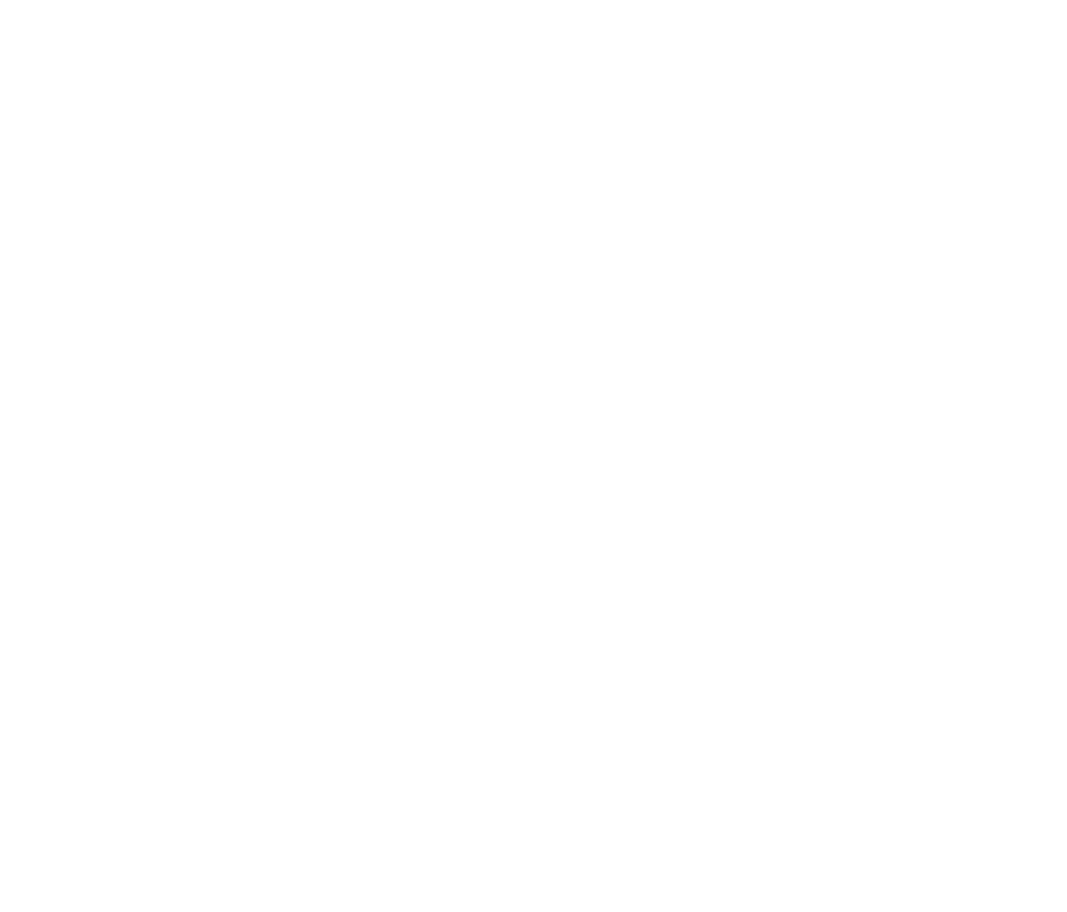
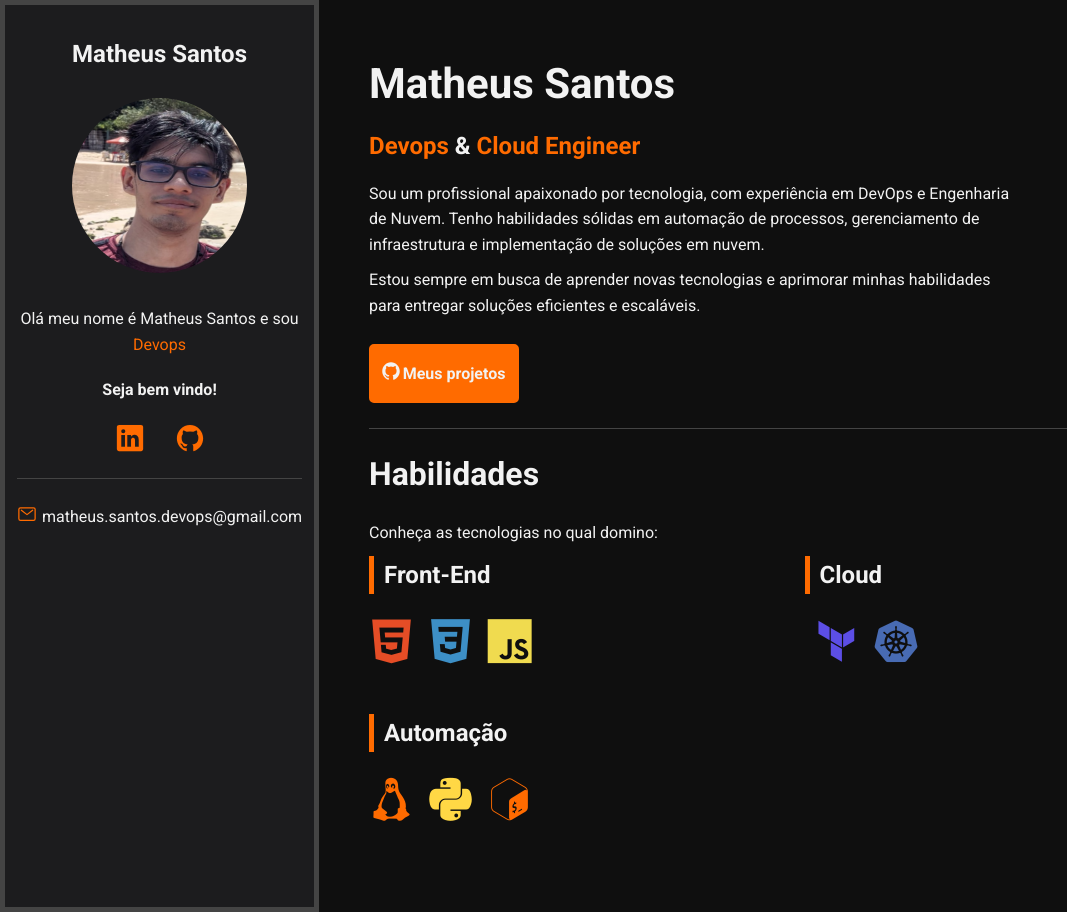
Before and after one commit to berilovania/portfolio, a plain HTML site: page index.html in a window 1280 px wide. Shown: the whole page, without its empty margins (0-1067 px from the left). Before the commit the page ends 800 px from the top, so only its background shows below. Drawn offline with nearby package versions, Linux system fonts and the light colour scheme.

Commit message:
site feito!

```diff
--- /dev/null
+++ b/css/styles.css
@@ -0,0 +1,237 @@
+* {
+    font-family: "Roboto", sans-serif;
+    margin: 0;
+    padding: 0;
+    box-sizing: border-box;
+}
+
+:root {
+    --primary-color: #ff6b00;          /* laranja vibrante */
+    --secondary-color: #cc5500;        /* laranja escuro */
+    --main-text-color: #f2f2f2;        /* texto claro */
+    --background-color: #0f0f0f;       /* fundo geral */
+    --bio-bg-color: #1c1c1e;           /* fundo da bio */
+    --bio-border-color: #444;          /* borda sutil */
+    --about-bg-color: #0f0f0f;         /* fundo seção sobre */
+    --border-color: #444;              /* linhas e separadores */
+}
+
+body {
+    background-color: var(--background-color);
+    color: var(--main-text-color);
+    line-height: 1.6;
+}
+
+
+.highlight {
+    color: var(--primary-color);
+}
+
+#container {
+    display : flex;
+    flex-direction: row;
+    color: var(--main-text-color);
+}
+
+#bio-container {
+    flex: 1 1 20%;
+    min-height: 100vh;
+    background-color: var(--bio-bg-color);
+    border: 5px solid var(--bio-border-color);
+    padding: 30px 12px;
+    text-align: center;
+}
+
+#about-container {
+    flex: 1 1 80%;
+    min-height: 100vh;
+    background-color: var(--about-bg-color);
+    padding: 50px;
+}
+
+#bio-container h2 {
+    margin-bottom: 25px;
+}
+
+#bio-container p {
+    margin-bottom: 20px;
+}
+
+#profile-image  {
+    width: 175px;
+    height: 175px;
+    border-radius: 50%;
+    margin-bottom: 25px;
+}
+
+#social-container {
+    display: flex;
+    justify-content: center;
+    list-style: none;
+    border-bottom: 1px solid var(--border-color);
+    padding-bottom: 25px;
+    margin-bottom: 25px;
+}
+
+#social-container li {
+    flex: 1 1 0;
+    max-width: 60px;
+}
+
+#bio-container #welcome-text {
+    font-weight: bold;
+}
+
+#social-container li a {
+    text-decoration: none;
+    color: var(--primary-color);
+    font-size: 30px;
+    display: flex;
+    justify-content: center;
+}
+#email-container {
+    display: flex;
+    justify-content: center;
+    margin-top: 20px;
+}
+#email-container ion-icon,
+#email-container a {
+    flex: 1 1 0;
+}
+#email-container a {
+    text-decoration: none;
+    color: var(--main-text-color);
+    max-width: 275px;
+}
+#email-container ion-icon {
+    font-size: 20px;
+    color: var(--primary-color);
+    margin-right: 5px;
+    max-width: 20px;
+}
+
+#name {
+    font-size: 42px;
+    margin-bottom: 10px;
+}
+
+#title {
+    font-size: 24px;
+    margin-bottom: 15px;
+    font-weight: bold;
+}
+.description {
+    max-width: 75%;
+    margin-bottom: 10px;
+}
+
+#btn-projects {
+    font-weight: bold;
+    font-size: 16px;
+    text-decoration: none;
+    color: var(--main-text-color);
+    background-color: var(--primary-color);
+    border: 2px solid var(--primary-color);
+    padding: 15px 10px;
+    border-radius: 5px;
+    margin: 25px 0;
+    transition: .5s;
+    width: 150px;
+    display: flex;
+    text-align: center;
+    justify-content: center;
+
+}
+
+#btn-projects ion-icon,
+#btn-projects span {
+    flex: 1 1 0;
+}
+
+#btn-projects ion-icon{
+    font-size: 20px;
+    max-width: 20px;
+}
+
+#btn-projects:hover {
+    background-color: transparent;
+    color: var(--primary-color);
+}
+
+#skills-section-title {
+    border-top: 1px solid var(--border-color);
+    padding-top: 20px;
+    margin-bottom: 20px;
+    font-size: 32px
+}
+
+#skills-container {
+    display: flex;
+    flex-wrap: wrap;
+    gap: 10px;
+}
+
+.skills-box {
+    flex: 1 1 33%;
+    min-width: 33%;
+    margin-bottom: 35px;
+}
+
+.skills-title {
+    font-size: 24px;
+    margin-bottom: 25px;
+    font-weight: bold;
+    padding-left: 10px;
+    border-left: 5px solid var(--primary-color);
+}
+
+.skills-box i {
+    font-size: 45px;
+    margin-right: 10px;
+}
+
+/* Força a cor laranja nos ícones do Linux e Bash */
+.devicon-linux-plain,
+.devicon-bash-plain {
+    color: var(--primary-color) !important;
+}
+
+#skills-container i {
+
+    transition: transform 0.3s ease, color 0.3s ease;
+}
+
+#skills-container i:hover {
+    transform: scale(1.2);
+    color: var(--main-text-color) !important; /* Cor clara no hover */
+
+}
+
+@media (max-width: 768px) {
+    #container {
+        flex-direction: column;
+    }
+
+    #bio-container, #about-container {
+        flex: 1 1 100%;
+    }
+
+    .skills-box {
+        flex: 1 1 100%;
+        min-width: 100%;
+    }
+
+    .description {
+        max-width: 100%;
+    }
+
+    #btn-projects {
+        width: 100%;
+    }
+
+    #email-container {
+        flex-direction: column;
+        align-items: center;
+        gap: 5px;
+    }
+}
--- a/index.html
+++ b/index.html
@@ -3,9 +3,69 @@
 <head>
     <meta charset="UTF-8">
     <meta name="viewport" content="width=device-width, initial-scale=1.0">
-    <title>Portifolio Matheus Santos</title>
+    <title>Matheus Santos Dev</title>
+    <!-- google fonts -->
+    <link rel="preconnect" href="https://fonts.googleapis.com">
+    <link rel="preconnect" href="https://fonts.gstatic.com" crossorigin>
+    <link href="https://fonts.googleapis.com/css2?family=Roboto:ital,wght@0,100..900;1,100..900&display=swap" rel="stylesheet">
+    <!-- dev icons -->
+    <link rel="stylesheet" href="https://cdn.jsdelivr.net/gh/devicons/devicon@latest/devicon.min.css">
+    <!-- css  -->
+    <link rel="stylesheet" href="css/styles.css">
 </head>
 <body>
+    <main id="container">
+        <aside id="bio-container">
+            <h2>Matheus Santos</h2>
+            <img src="images/foto-perfil.png" alt="Matheus Santos" id="profile-image">
+            <p>Olá meu nome é Matheus Santos e sou <span class="highlight">Devops</span></p>
+            <p id="welcome-text">Seja bem vindo!</p>
+            <ul id="social-container">
+                <li>
+                    <a href="https://www.linkedin.com/in/matheus-santos-dev/" target="_blank"><ion-icon name="logo-linkedin"></ion-icon></a>
+                </li>
+                <li>
+                    <a href="https://github.com/berilovania" target="_blank"><ion-icon name="logo-github"></ion-icon></a>
+                </li>
+            </ul>
+            <div id="email-container">
+                <ion-icon name="mail-outline"></ion-icon>
+                <a href="mailto:matheus.santos.devops@gmail.com">matheus.santos.devops@gmail.com</a>
+            </div>
+            <div class="social-icons">
+        </aside>
+        <section id="about-container">
+            <h1 id="name">Matheus Santos</h1>
+            <p id= "title"><span class="highlight">Devops</span> & <span class="highlight">Cloud</span> <span class="highlight">Engineer</span> </p>
+            <p class="description">Sou um profissional apaixonado por tecnologia, com experiência em DevOps e Engenharia de Nuvem. Tenho habilidades sólidas em automação de processos, gerenciamento de infraestrutura e implementação de soluções em nuvem.</p>
+            <p class="description">Estou sempre em busca de aprender novas tecnologias e aprimorar minhas habilidades para entregar soluções eficientes e escaláveis.</p>
+            <a href="https://github.com/berilovania" id="btn-projects"><ion-icon name="logo-github"></ion-icon> <span>Meus projetos</span></a>
+            <h2 id="skills-section-title">Habilidades</h2>
+            <p class="description">Conheça as tecnologias no qual domino:</p>
+            <div id ="skills-container">
+                <div class="skills-box">
+                    <p class="skills-title">Front-End</p>
+                    <i class="devicon-html5-plain colored"></i>
+                    <i class="devicon-css3-plain colored"></i>
+                    <i class="devicon-javascript-plain colored"></i>
+                </div>
+                <div class="skills-box">
+                    <p class="skills-title">Cloud</p>
+                    <i class="devicon-aws-plain colored"></i>
+                    <i class="devicon-terraform-plain colored"></i>
+                    <i class="devicon-kubernetes-plain colored"></i>
+                </div>
+                <div class="skills-box">
+                    <p class="skills-title">Automação</p>
+                    <i class="devicon-linux-plain colored"></i>
+                    <i class="devicon-python-plain colored"></i>
+                    <i class="devicon-bash-plain colored"></i>
+                </div>
+            </div>
+        </section>
+    <script type="module" src="https://unpkg.com/ionicons@7.1.0/dist/ionicons/ionicons.esm.js"></script>
+    <script nomodule src="https://unpkg.com/ionicons@7.1.0/dist/ionicons/ionicons.js"></script>
+    </main>
 
 </body>
 </html>
```
Also changed, not shown: css/style.css (deleted), images/foto-perfil.png (added), 1 other file.
